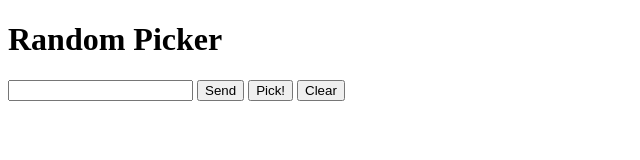
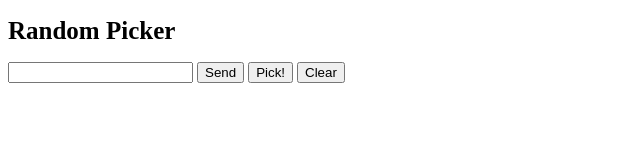
Before and after one commit to dhnash1/AngularRefresh, a website: page index.html in a window 1280 px wide. Shown: the whole page, without its empty margins (0-640 px from the left). Drawn offline with nearby package versions, Linux system fonts and the light colour scheme.

Commit message:
properly implemented CSS

```diff
--- a/index.html
+++ b/index.html
@@ -5,7 +5,7 @@
     <title>Angular Refresh</title>
     <script type="text/javascript" src="vendors/angular.js"></script>
     <script type="text/javascript" src="script.js"></script>
-    <script type="text/stylesheet" src="style.css"></script>
+    <link href="style.css" rel="stylesheet" type="text/css">
   </head>
   <body ng-app = "myApp">
     <div ng-controller = "working">
```
Also changed, not shown: readme.md.
